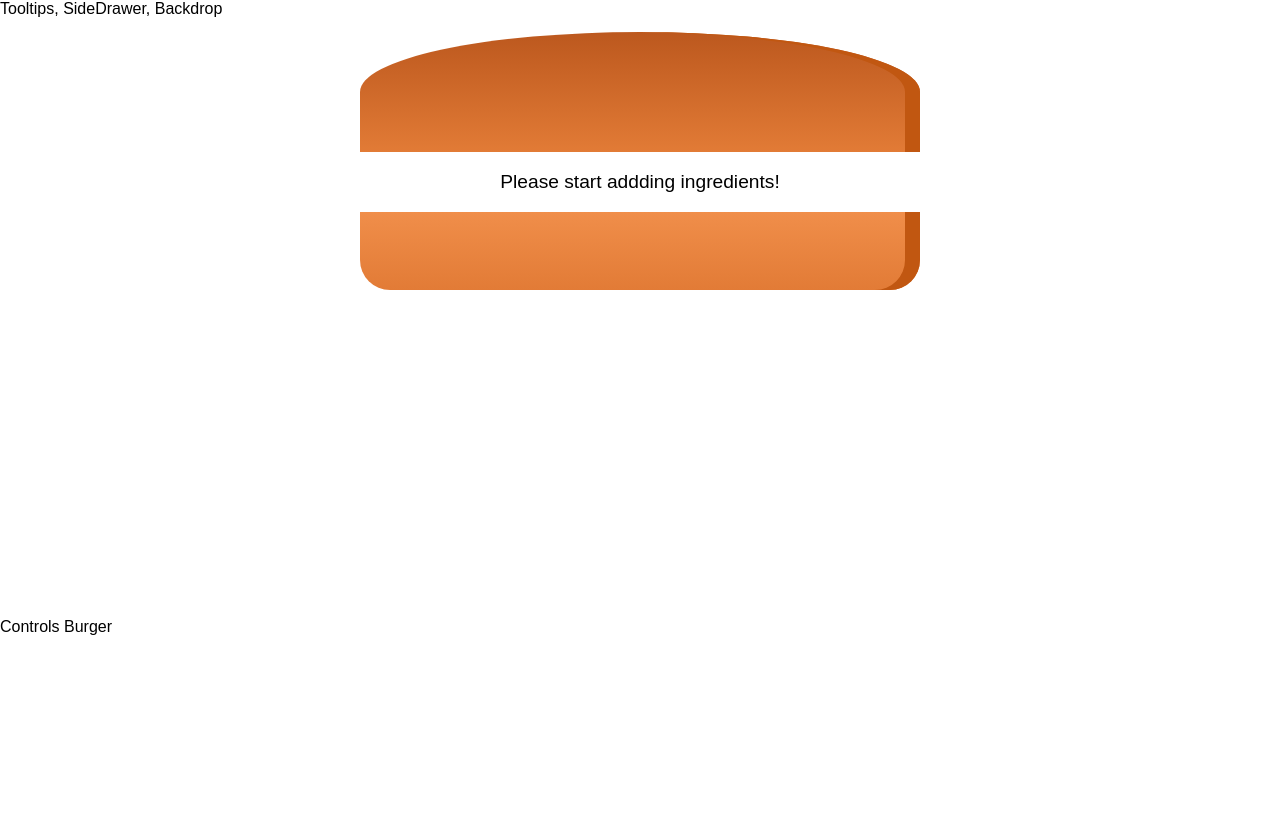
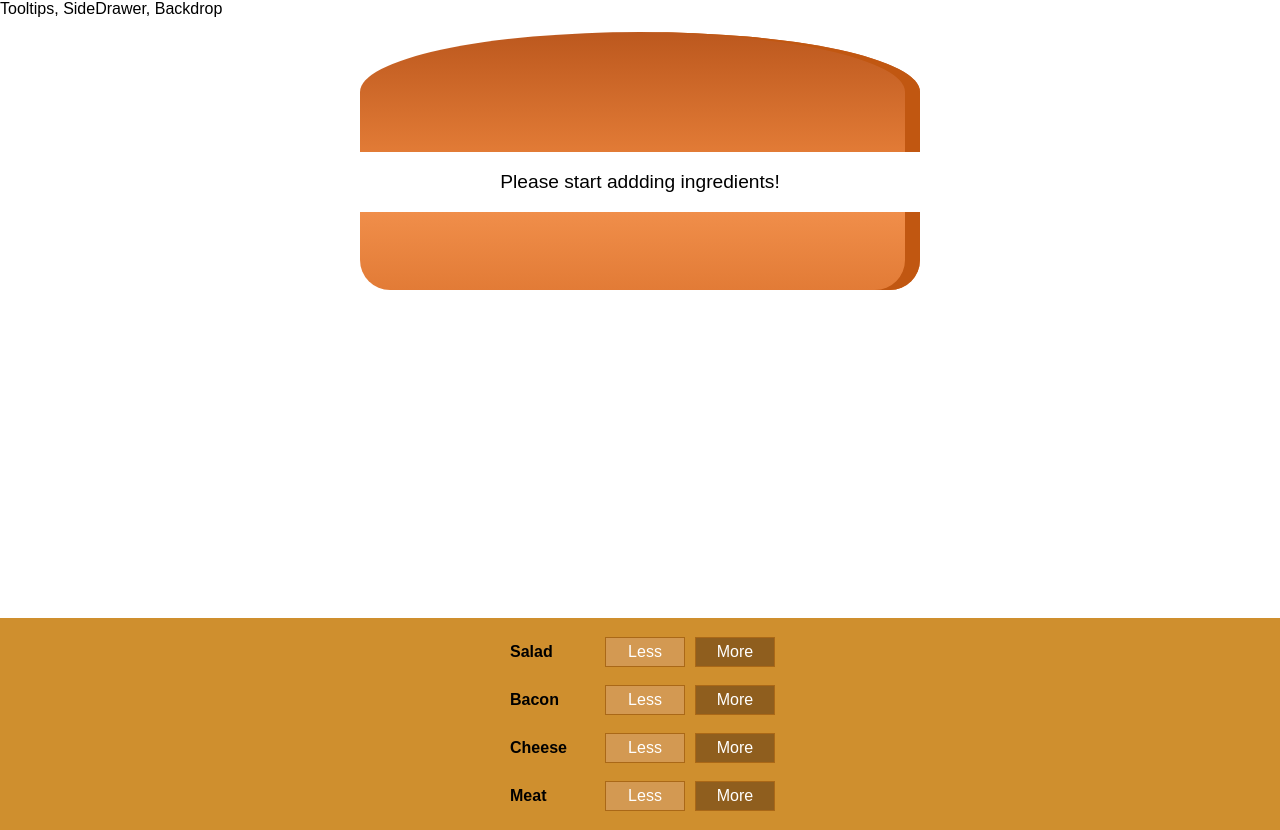
Before and after one commit to tuanngo1993/Burger-Builder, a React app: page / in a window 1280 px wide. Before the commit the page ends 800 px from the top, so only its background shows below. Built offline with nearby package versions, Linux system fonts and the light colour scheme.

Commit message:
render Build Controls

```diff
--- /dev/null
+++ b/src/components/Burger/BuildControls/BuildControl/BuildControl.css
@@ -0,0 +1,56 @@
+.BuildControl {
+    display: flex;
+    justify-content: space-between;
+    align-items: center;
+    margin: 5px 0;
+}
+
+.BuildControl button {
+    display: block;
+    font: inherit;
+    padding: 5px;
+    margin: 0 5px;
+    width: 80px;
+    border: 1px solid #AA6817;
+    cursor: pointer;
+    outline: none;
+}
+
+.BuildControl button:disabled {
+    background-color: #AC9980;
+    border: 1px solid #7E7365;
+    color: #ccc;
+    cursor: default;
+}
+
+.BuildControl button:hover:disabled {
+    background-color: #AC9980;
+    color: #ccc;
+    cursor: not-allowed;
+}
+
+.Label {
+    padding: 10px;
+    font-weight: bold;
+    width: 80px;
+}
+
+.BuildControl .Less {
+    background-color: #D39952;
+    color: white;
+}
+
+.BuildControl .More {
+    background-color: #8F5E1E;
+    color: white;
+}
+
+.BuildControl .Less:hover, .BuildControl .Less:active {
+    background-color: #DAA972;
+    color: white;
+}
+
+.BuildControl .More:hover,.BuildControl .More:active {
+    background-color: #99703F;
+    color: white;
+}
--- /dev/null
+++ b/src/components/Burger/BuildControls/BuildControl/BuildControl.js
@@ -0,0 +1,9 @@
+import React from "react";
+
+import classes from "./BuildControl.css";
+
+export const buildControl = props => <div className={classes.BuildControl}>
+	<div className={classes.Label}>{props.label}</div>
+	<button className={classes.Less}>Less</button>
+	<button className={classes.More}>More</button>
+</div>;
--- /dev/null
+++ b/src/components/Burger/BuildControls/BuildControls.css
@@ -0,0 +1,10 @@
+.BuildControls {
+	width: 100%;
+	background-color: #CF8F2E;
+	display: flex;
+	flex-flow: column;
+	align-items: center;
+	box-shadow: 0 2px 1px #ccc;
+	margin: auto;
+	padding: 10px 0;
+}
--- /dev/null
+++ b/src/components/Burger/BuildControls/BuildControls.js
@@ -0,0 +1,18 @@
+import React from "react";
+
+import classes from "./BuildControls.css";
+
+import {buildControl as BuildControl} from "./BuildControl/BuildControl";
+
+const controls = [
+	{label: "Salad", type: "salad"},
+	{label: "Bacon", type: "bacon"},
+	{label: "Cheese", type: "cheese"},
+	{label: "Meat", type: "meat"}
+];
+
+export const buildControls = props => <div className={classes.BuildControls}>
+	{
+		controls.map(ctrl => <BuildControl key={ctrl.label} label={ctrl.label} />)
+	}
+</div>;
--- a/src/containers/BurgerBuilder/BurgerBulder.js
+++ b/src/containers/BurgerBuilder/BurgerBulder.js
@@ -2,6 +2,7 @@
 
 import {aux as Aux} from "../../hoc/Aux";
 import { burger as Burger } from "../../components/Burger/Burger";
+import { buildControls as BuildControls } from "../../components/Burger/BuildControls/BuildControls";
 
 export class BurgerBulder extends React.Component {
 	constructor(props) {
@@ -20,7 +21,7 @@
 	render() {
 		return <Aux>
 			<Burger ingredients={this.state.ingredients} />
-			<div>Controls Burger</div>
+			<BuildControls />
 		</Aux>;
 	}
 }
```
